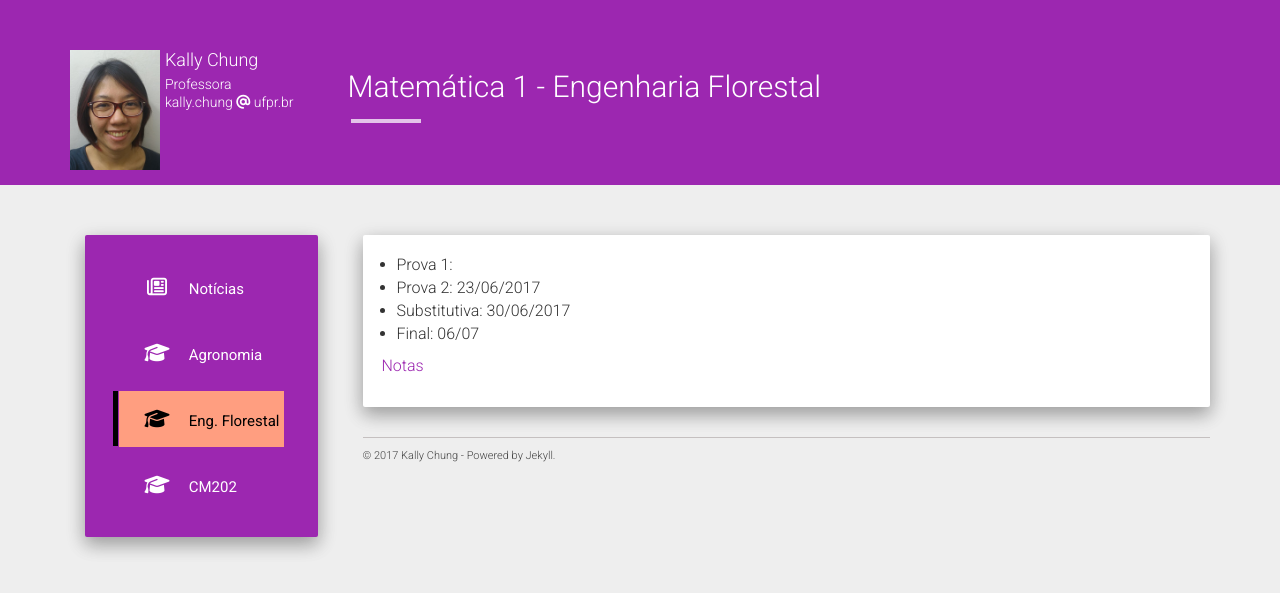
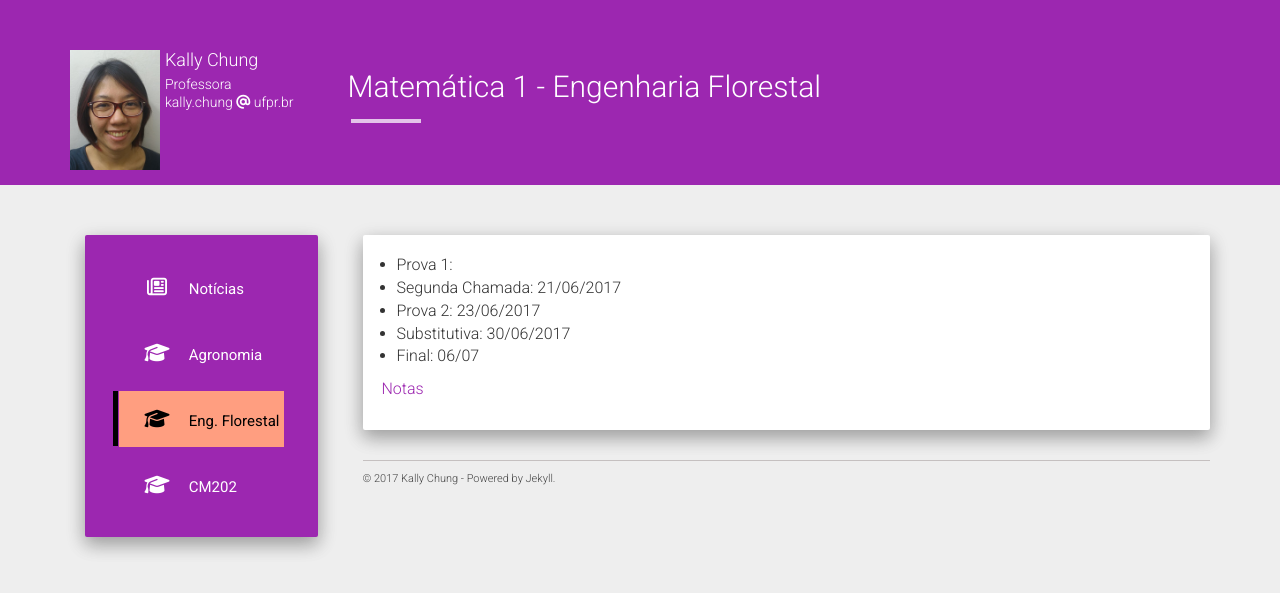
Before and after one commit to chunggnuhc/chunggnuhc.github.io, a Jekyll site: the page built from engflor.md, in a window 1280 px wide. Shown: the top 593 px of the page. Built offline with Jekyll 4.4.1, drawn with Linux system fonts in a browser that asks for light colours; nearby versions of some CDN libraries.

Commit message:
Data da 2a Chamada adicionada

```diff
--- a/engflor.md
+++ b/engflor.md
@@ -5,6 +5,7 @@ permalink: /engflor/
 ---
 
 - Prova 1:
+- Segunda Chamada: 21/06/2017
 - Prova 2: 23/06/2017
 - Substitutiva: 30/06/2017
 - Final: 06/07
```
